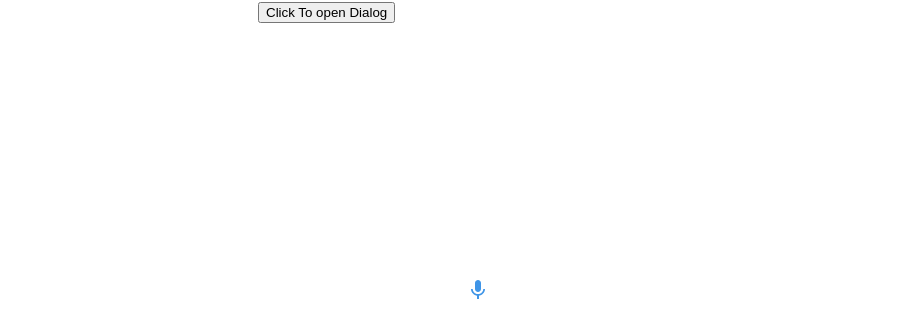
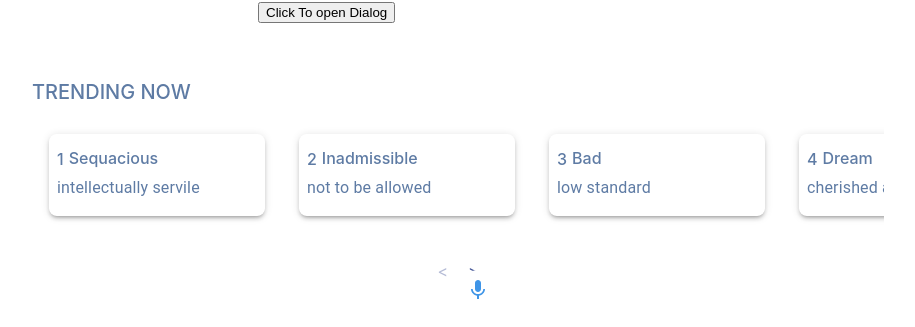
Before and after one commit to iamhaitham/Dictionary, a React (Create React App) app in the folder dictionary/: page / in a window 1280 px wide. Shown: the part 470-797 px from the top of the page, without its empty margins (182-1097 px from the left). Built offline with nearby package versions, Linux system fonts and the light colour scheme.

Commit message:
Adding Swipper

```diff
--- a/dictionary/src/Component/WordPage/MainPage/index.jsx
+++ b/dictionary/src/Component/WordPage/MainPage/index.jsx
@@ -7,6 +7,7 @@ import Box from "@mui/material/Box";
 import Card from "../Card";
 import SearchBar from "../../../SearchBar/SearchBar";
 import ToastNotification from "../../../shared/ToastNotification/ToastNotification";
+import Swipper from "../../AliceCarousel";
 
 const MainPage = () => {
   const [errorNotification, setErrorNotification] = useState({
@@ -53,7 +54,7 @@ const MainPage = () => {
         />
         {showToastNotification()}
         <Card handleClose={handleClose} open={open} />
-
+<Swipper/>
         {open && (
           <div>
             <DialogBox
```
